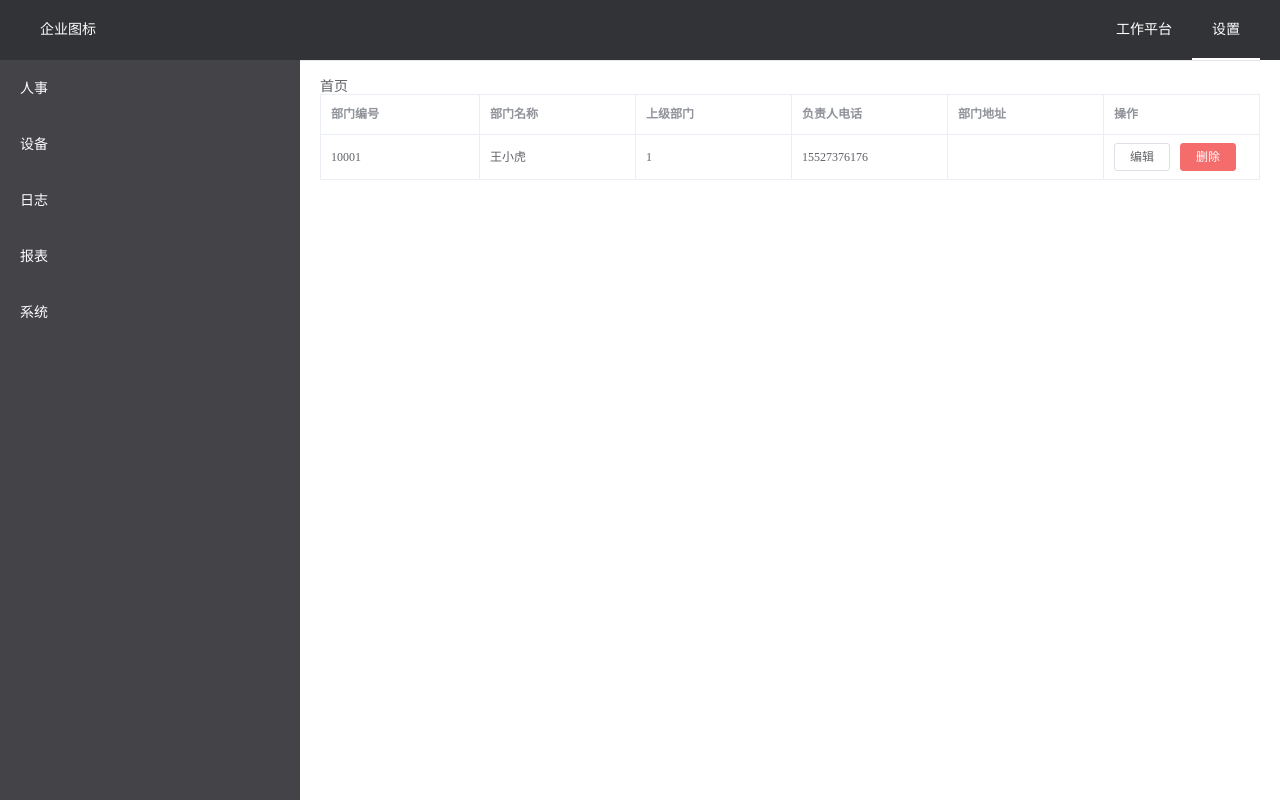
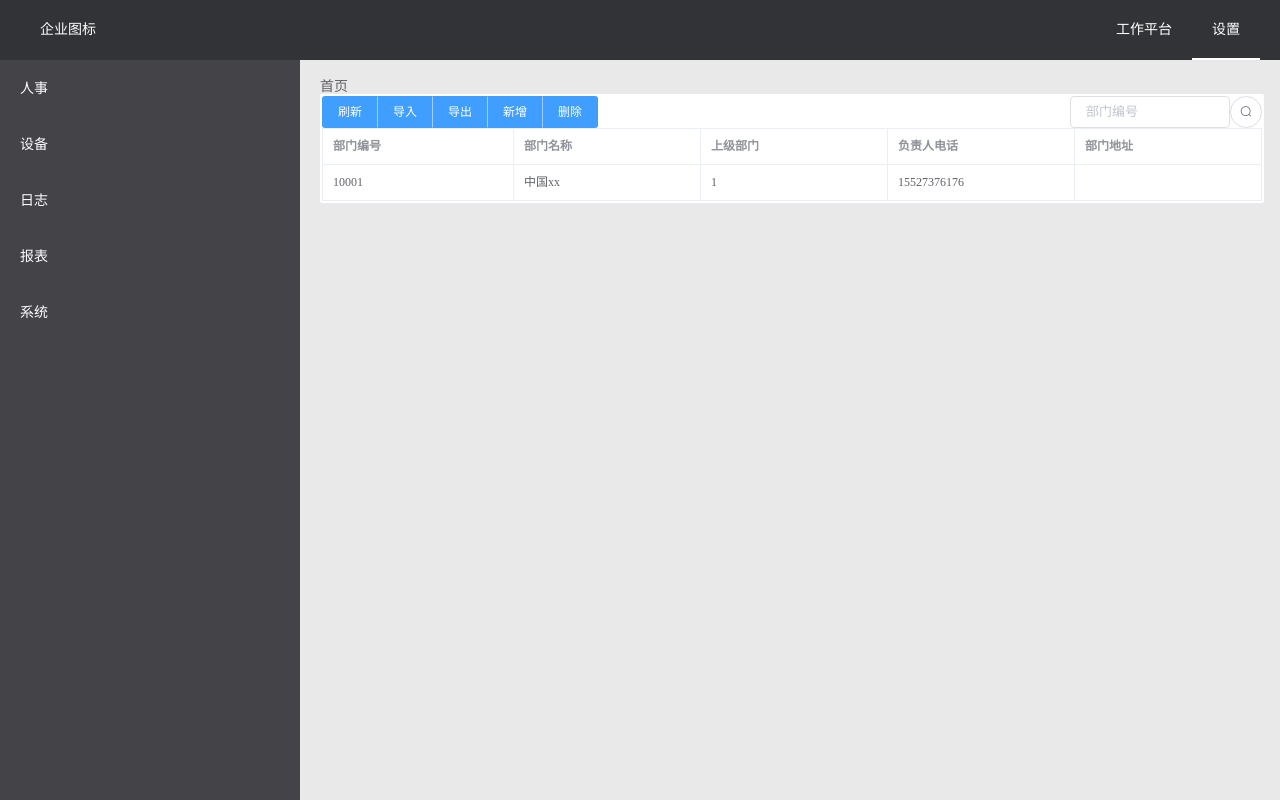
Before and after one commit to xiaopeng19930716/supermall, a Vue app in the folder master/: page /dept in a window 1280 px wide. Built offline with nearby package versions, Linux system fonts and the light colour scheme; the HTML template or start-up script is replaced by a standard one.

Commit message:
改样式

```diff
--- a/master/src/App.vue
+++ b/master/src/App.vue
@@ -42,7 +42,8 @@ export default {
 .el-aside {
   background-color: #434348;
 }
-/* .el-main {
-  background-color:gray;
-} */
+.el-main {
+  background-color:#e9e9e9;
+  padding: 1px;
+}
 </style>
--- a/master/src/views/bread/Breadcrumb.vue
+++ b/master/src/views/bread/Breadcrumb.vue
@@ -1,15 +1,12 @@
 <template>
   <div>
-    <el-breadcrumb separator-class="el-icon-arrow-right">
+    <el-breadcrumb separator="/">
       <el-breadcrumb-item :to="{ path: '/' }">首页</el-breadcrumb-item>
-      <!-- <el-breadcrumb-item>人事</el-breadcrumb-item>
-      <el-breadcrumb-item>部门</el-breadcrumb-item> -->
+      <!-- <el-breadcrumb-item>
+        <a href="/">活动管理</a>
+      </el-breadcrumb-item>
+      <el-breadcrumb-item>活动列表</el-breadcrumb-item>
+      <el-breadcrumb-item>活动详情</el-breadcrumb-item> -->
     </el-breadcrumb>
   </div>
 </template>
-
-<script>
-export default {
-
-}
-</script>
--- a/master/src/views/table/DepTable.vue
+++ b/master/src/views/table/DepTable.vue
@@ -1,11 +1,25 @@
 <template>
-  <el-table
-  :data="deptData"
-  border
-  lazy
-  size="small"
-  style="width: 100%">
-    <el-table-column label="部门编号">
+  <div style="width:100%;background:white;padding:2px;border-radius:2px">
+    <!-- 选择器 -->
+    <!-- 按钮组 -->
+    <el-row>
+      <el-button-group>
+        <el-button type="primary" size="small">刷新</el-button>
+        <el-button type="primary" size="small">导入</el-button>
+        <el-button type="primary" size="small">导出</el-button>
+        <el-button type="primary" size="small">新增</el-button>
+        <el-button type="primary" size="small">删除</el-button>
+      </el-button-group>
+      <div style="float:right">
+        <el-input placeholder="部门编号" v-model="input" maxlength="5" size="small" style="width:10rem"></el-input>
+        <el-button icon="el-icon-search" circle size="small"></el-button>
+      </div>
+    </el-row>
+
+    <!-- 表格 -->
+    <el-row>
+      <el-table :data="deptData" border lazy size="mini" fit="false">
+        <el-table-column label="部门编号" style="width:1rem">
           <template slot-scope="scope">
             <span>{{scope.row.deptnumber}}</span>
           </template>
@@ -33,14 +47,9 @@
             <span>{{ scope.row.deptaddr}}</span>
           </template>
         </el-table-column>
-
-    <el-table-column label="操作">
-      <template slot-scope="scope">
-        <el-button size="mini" @click="handleEdit(scope.$index, scope.row)">编辑</el-button>
-        <el-button size="mini" type="danger" @click="handleDelete(scope.$index, scope.row)">删除</el-button>
-      </template>
-    </el-table-column>
       </el-table>
+    </el-row>
+  </div>
 </template>
 
 <style lang="css">
@@ -49,24 +58,17 @@
 export default {
   data() {
     return {
+      input: "",
       deptData: [
         {
           deptnumber: "10001",
-          deptname: "王小虎",
+          deptname: "中国xx",
           parentnumber: "1",
           deptphone: "15527376176",
-          deptaddr:""
-        },
+          deptaddr: ""
+        }
       ]
     };
-  },
-  methods: {
-    handleEdit(index, row) {
-      console.log(index, row);
-    },
-    handleDelete(index, row) {
-      console.log(index, row);
-    }
   }
 };
 </script>
```
Lines whose indentation alone changed are shown as unchanged.
